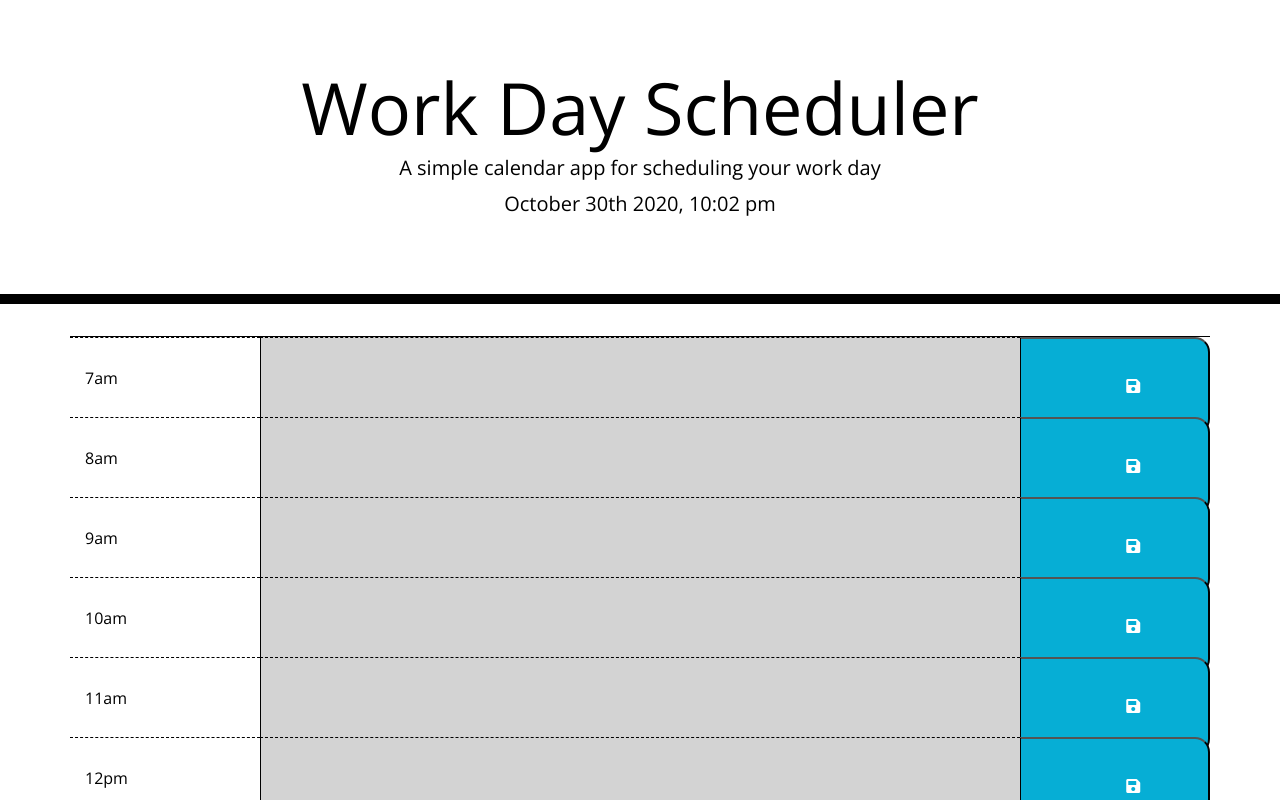
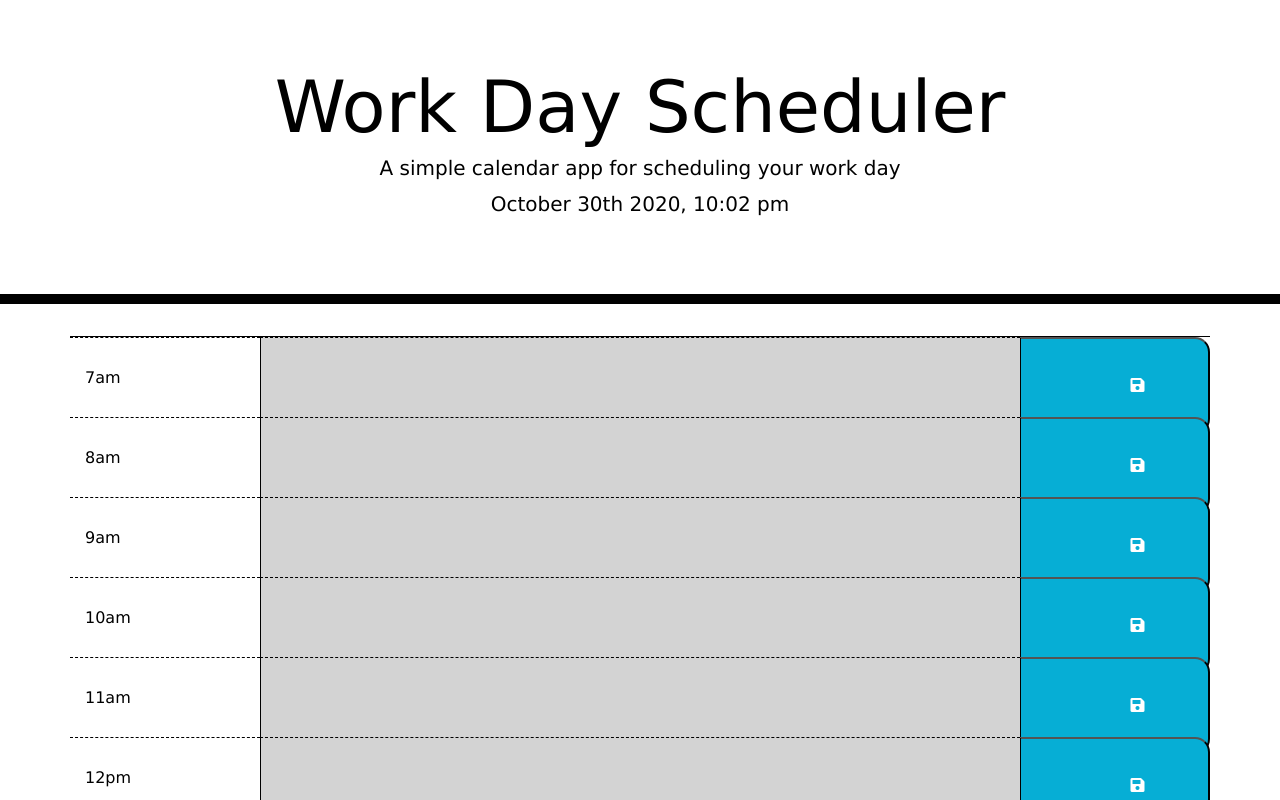
Before and after one commit to Jdoyle5254/workdayscheduler-w5, a plain HTML site: page Develop/index.html in a window 1280 px wide. Shown: the top 800 px of the page. Drawn offline with nearby package versions, Linux system fonts and the light colour scheme.

Commit message:
font changes

```diff
--- a/Develop/style.css
+++ b/Develop/style.css
@@ -1,5 +1,5 @@
 body {
-  font-family: 'Open Sans', sans-serif;
+  font-family: 'Lucida Sans', 'Lucida Sans Regular', 'Lucida Grande', 'Lucida Sans Unicode', Geneva, Verdana, sans-serif;
   font-size: 16px;
   line-height: 1;
 }
```
